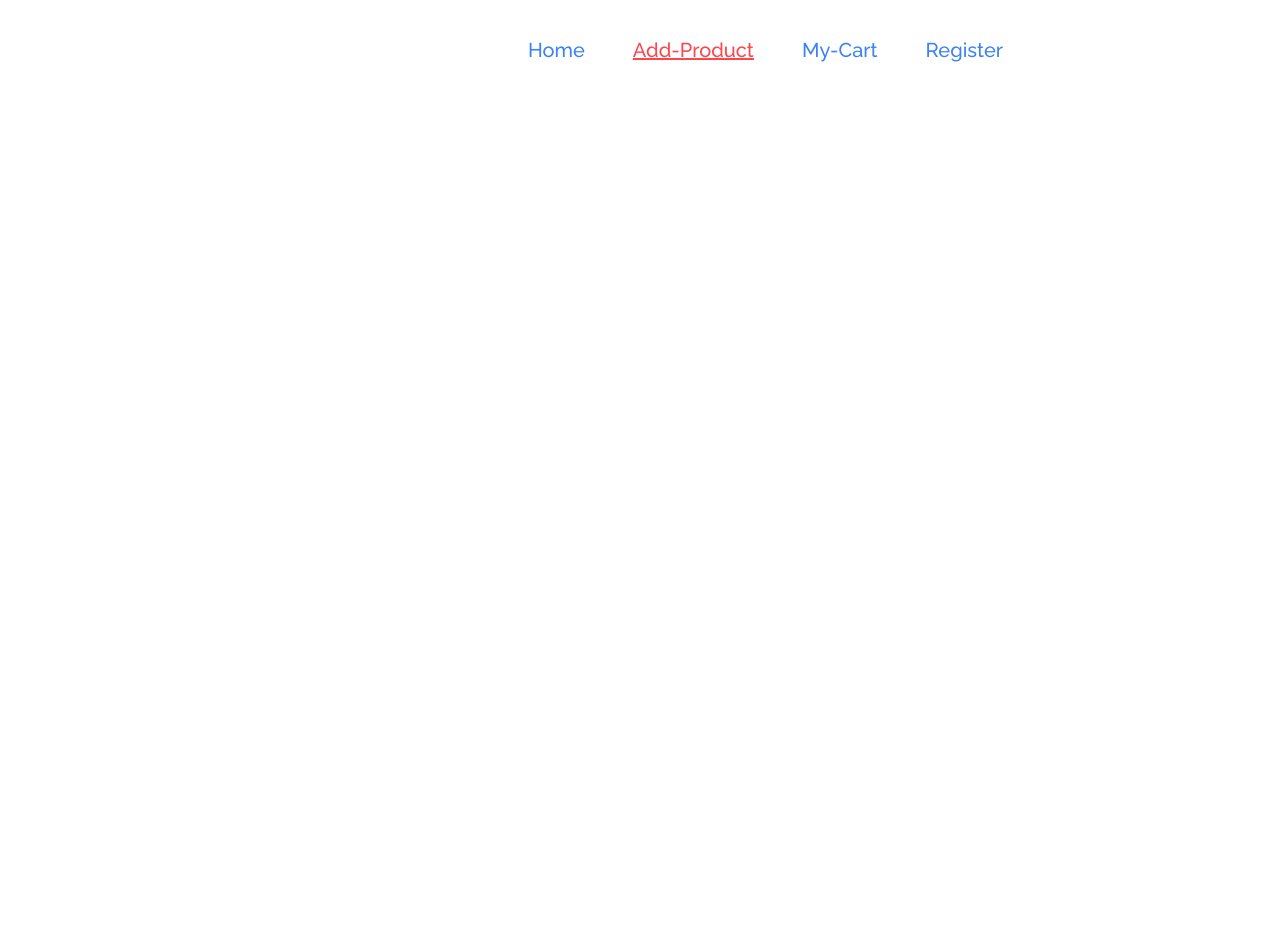
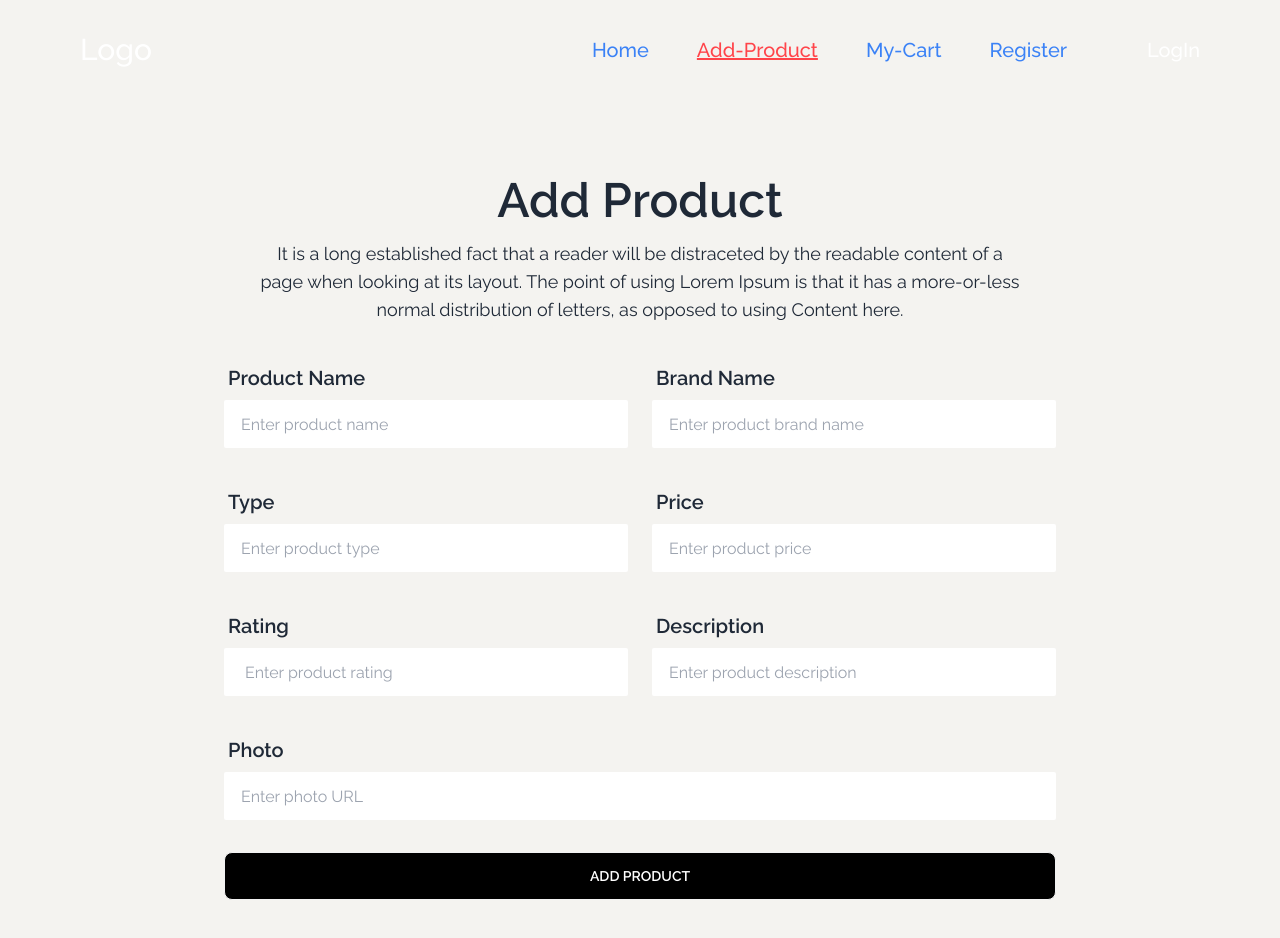
Before and after one commit to tohahpro/automotive, a React (Vite) app: page /addProduct in a window 1280 px wide. Shown: the top 938 px of the page. Before the commit the page ends 800 px from the top, so only its background shows below. Built offline with nearby package versions, Linux system fonts and the light colour scheme; no server answers.

Commit message:
create  add product form in add-product page

```diff
--- a/src/Components/Navbar/Navbar.jsx
+++ b/src/Components/Navbar/Navbar.jsx
@@ -37,7 +37,7 @@ const Navbar = () => {
                         lg:fixed items-center justify-between lg:top-0 lg:left-0 lg:w-full lg:z-[10] lg:ease-in lg:duration-300 lg:px-40 lg:pb-2 md:pt-6">
 
 
-                <div className="flex items-center justify-between mx-32">
+                <div className="flex items-center justify-between px-16">
                     {/* <Logo></Logo> */}
 
                     <h2 className="text-3xl font-medium text-white">Logo</h2>
--- a/src/Components/Pages/AddProduct.jsx
+++ b/src/Components/Pages/AddProduct.jsx
@@ -1,8 +1,112 @@
 
 
 const AddProduct = () => {
+
+    const handleAddProduct = e => {
+        e.preventDefault()
+    }
+
+
     return (
-        <div>
+        <div className="bg-[#F4F3F0] py-36  px-56">
+            <h2 className='text-center pt-8 pb-4 text-5xl font-semibold font-rancho'>Add Product</h2>
+            <p className='max-w-3xl mx-auto text-center text-lg pb-8'>It is a long established fact that a reader will be distraceted by the readable content of a page when looking at its layout. The point of using Lorem Ipsum is that it has a more-or-less normal distribution of letters, as opposed to using Content here.</p>
+            <div>
+                <form onSubmit={handleAddProduct} className="space-y-8">
+
+                    {/* form row  */}
+                    <div className="md:flex gap-6">
+                        <div className="form-control md:w-1/2">
+                            <label className="label">
+                                <span className="label-text text-xl font-semibold">Product Name</span>
+                            </label>
+                            <label>
+                                <input type="text" required name="name" placeholder="Enter product name" className="input rounded-sm w-full" />
+                            </label>
+                        </div>
+
+                        {/* Chef*/}
+
+                        <div className="form-control md:w-1/2">
+                            <label className="label">
+                                <span className="label-text text-xl font-semibold">Brand Name</span>
+                            </label>
+                            <label>
+                                <input type="text" name="brand" placeholder="Enter product brand name" className="input rounded-sm w-full" required />
+                            </label>
+                        </div>
+                    </div>
+
+
+                    {/* form row  */}
+
+                    {/* Supplier */}
+
+                    <div className="md:flex gap-6">
+                        <div className="form-control md:w-1/2">
+                            <label className="label">
+                                <span className="label-text text-xl font-semibold">Type</span>
+                            </label>
+                            <label>
+                                <input type="text" required name="type" placeholder="Enter product type" className="input rounded-sm w-full" />
+                            </label>
+                        </div>
+
+                        {/* Taste */}
+
+                        <div className="form-control md:w-1/2">
+                            <label className="label">
+                                <span className="label-text text-xl font-semibold">Price</span>
+                            </label>
+                            <label>
+                                <input type="number" required name="price" placeholder="Enter product price" className="input rounded-sm w-full" />
+                            </label>
+                        </div>
+                    </div>
+
+
+                    {/* form row  */}
+                    <div className="md:flex gap-6">
+
+
+                        {/* Category */}
+
+                        <div className="form-control md:w-1/2">
+                            <label className="label">
+                                <span className="label-text text-xl font-semibold">Rating</span>
+                            </label>
+                            <label>
+                                <input type="number" required name="rating" placeholder=" Enter product rating" className="input rounded-sm w-full" />
+                            </label>
+                        </div>
+
+                        {/* Details  */}
+
+                        <div className="form-control md:w-1/2">
+                            <label className="label">
+                                <span className="label-text text-xl font-semibold">Description</span>
+                            </label>
+                            <label>
+                                <input type="text" required name="description" placeholder="Enter product description" className="input rounded-sm w-full" />
+                            </label>
+                        </div>
+                    </div>
+
+                    {/* form Photo url  */}
+
+                    <div className="form-control md:w-full">
+                        <label className="label">
+                            <span className="label-text text-xl font-semibold">Photo</span>
+                        </label>
+                        <label>
+                            <input type="text" required name="photo" placeholder="Enter photo URL" className="input rounded-sm w-full" />
+                        </label>
+                    </div>
+
+                    <input type="submit" value="Add Product" className="btn btn-block bg-black text-white" />
+
+                </form>
+            </div>
 
         </div>
     );
```
